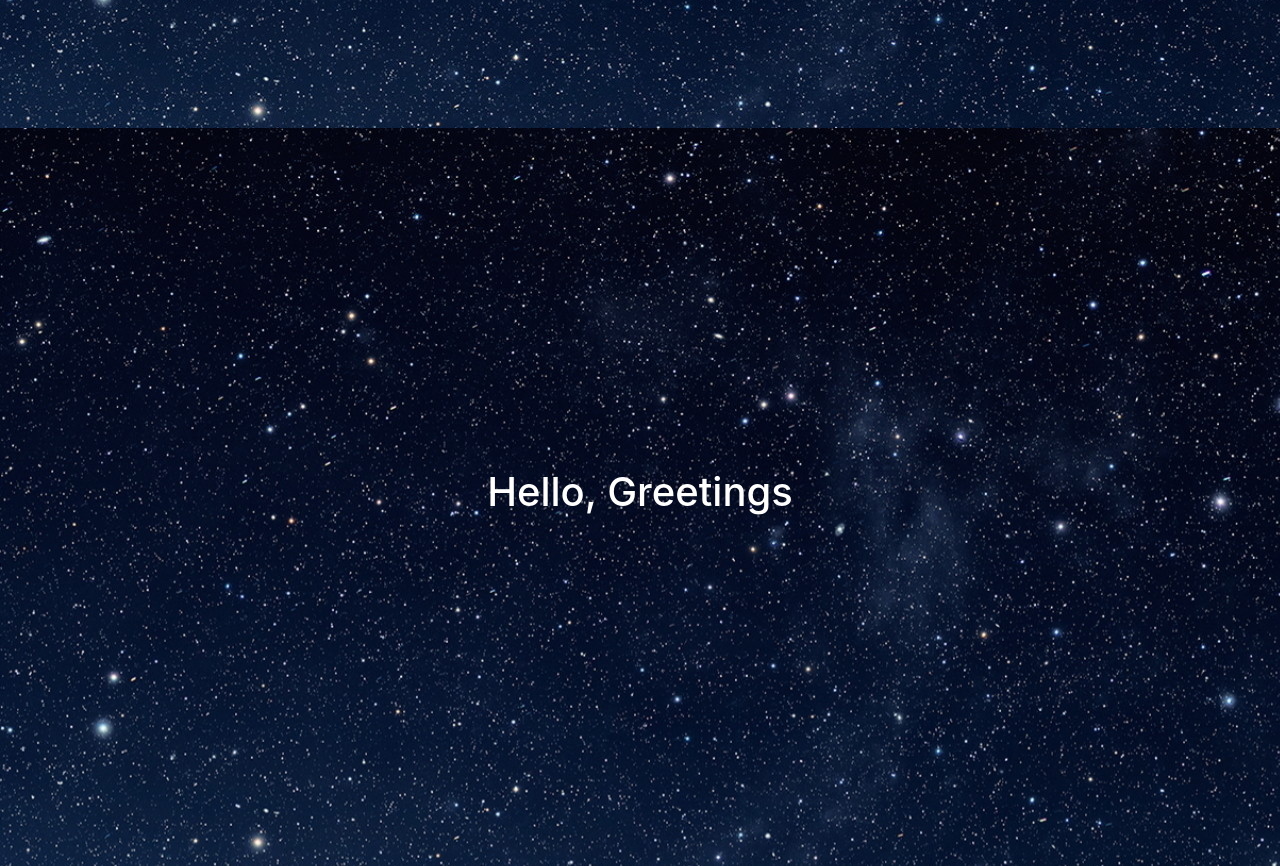
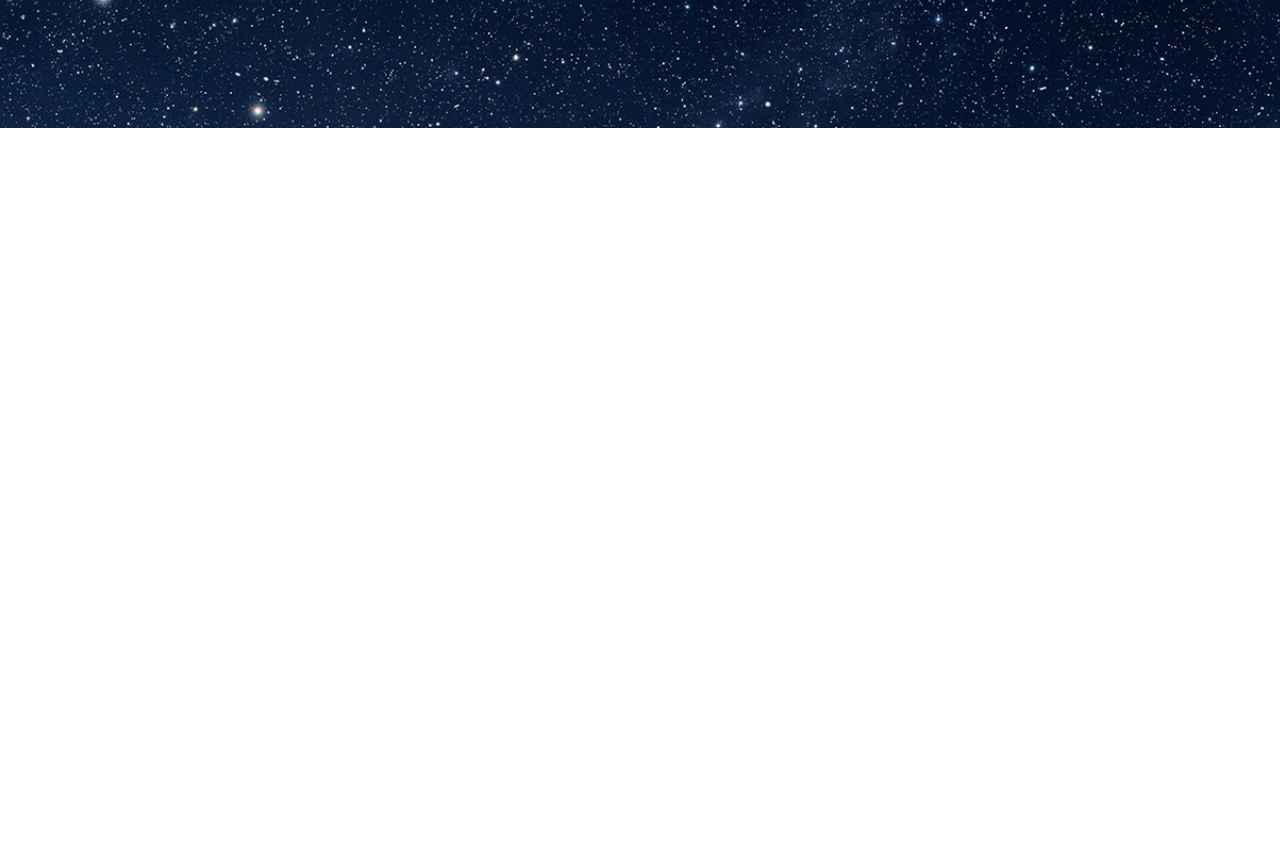
Before and after one commit to UFamayajimenez/HeavenlyWritingHoroscopes, a React (Create React App) app in the folder client/: page /client/settings in a window 1280 px wide. Shown: the part 660-1526 px from the top of the page. After the commit the page ends 800 px from the top, so only its background shows below. Built offline with nearby package versions, Linux system fonts and the light colour scheme.

Commit message:
Fixed Client Page greeting

```diff
--- a/client/src/views/Client/ClientPage.js
+++ b/client/src/views/Client/ClientPage.js
@@ -13,7 +13,20 @@ const ClientPage = (props) => {
     if (sessionStorage.getItem("loggedStatus") == 0){
         return <Redirect to='/Home' />
     }
-    else{
+
+    const greeting = () => {
+        console.log(props.location.pathname);
+        if(props.location.pathname == "/client") {
+            return(
+                <div className="clientBackground">
+                    <div className="greetingtext">
+                        <h1>Hello, {client} </h1>
+                    </div>
+                </div>
+            );
+        }
+    }
+
     return (
         <div className="clientPage">
             <link
@@ -30,14 +43,10 @@ const ClientPage = (props) => {
                 <Route exact path="/client/todays-report" component={DailyReport}/>
                 <Route exact path="/client/settings" component={Settings}/>
             </Switch>
-                <div className="clientBackground">
-                    <div className="greetingtext">
-                        <h1>Hello, {client} </h1>
-                    </div>
-                </div>
+            {greeting()}
         </div>
     );
-    }
+
 
 }
 
```
Lines whose indentation alone changed are shown as unchanged.
